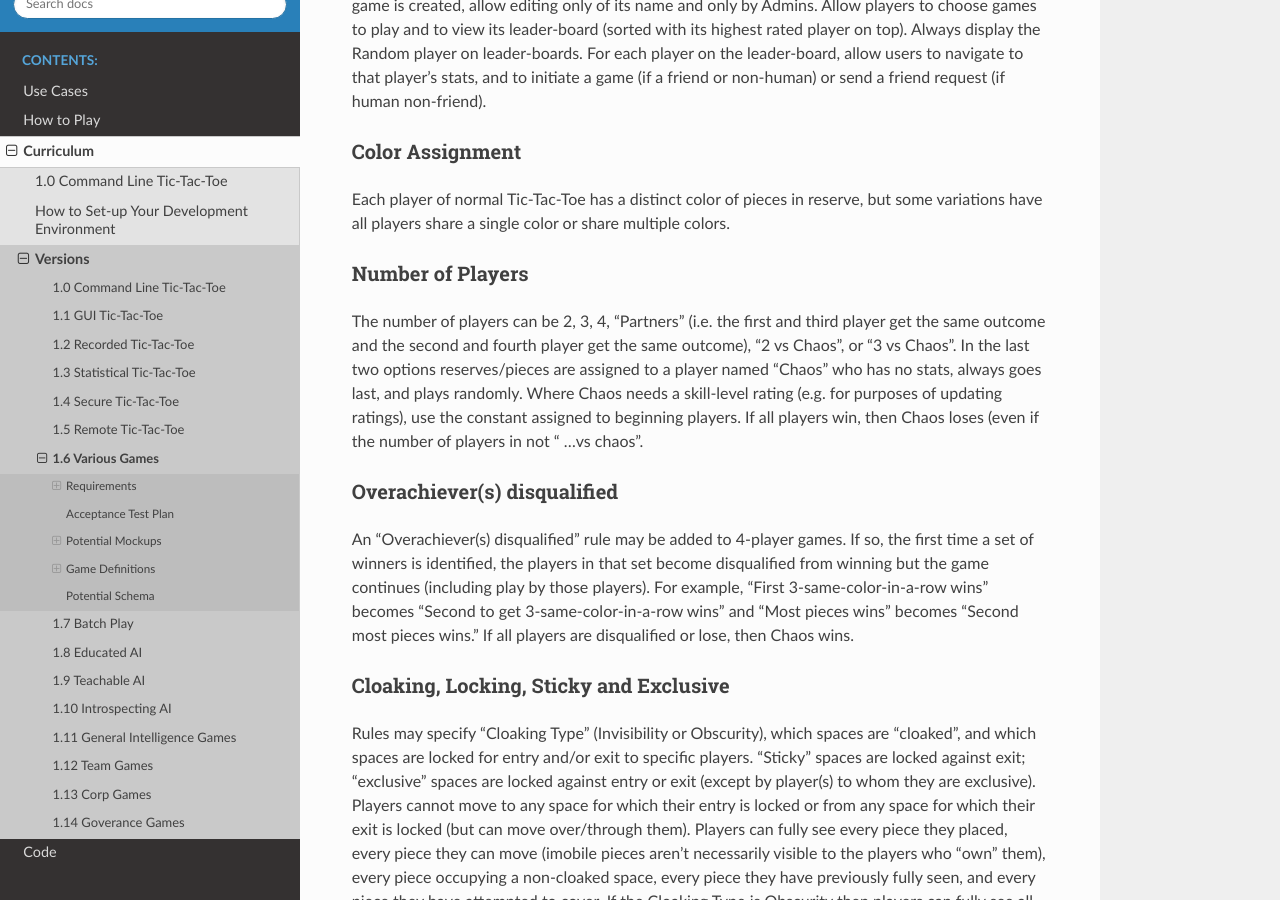
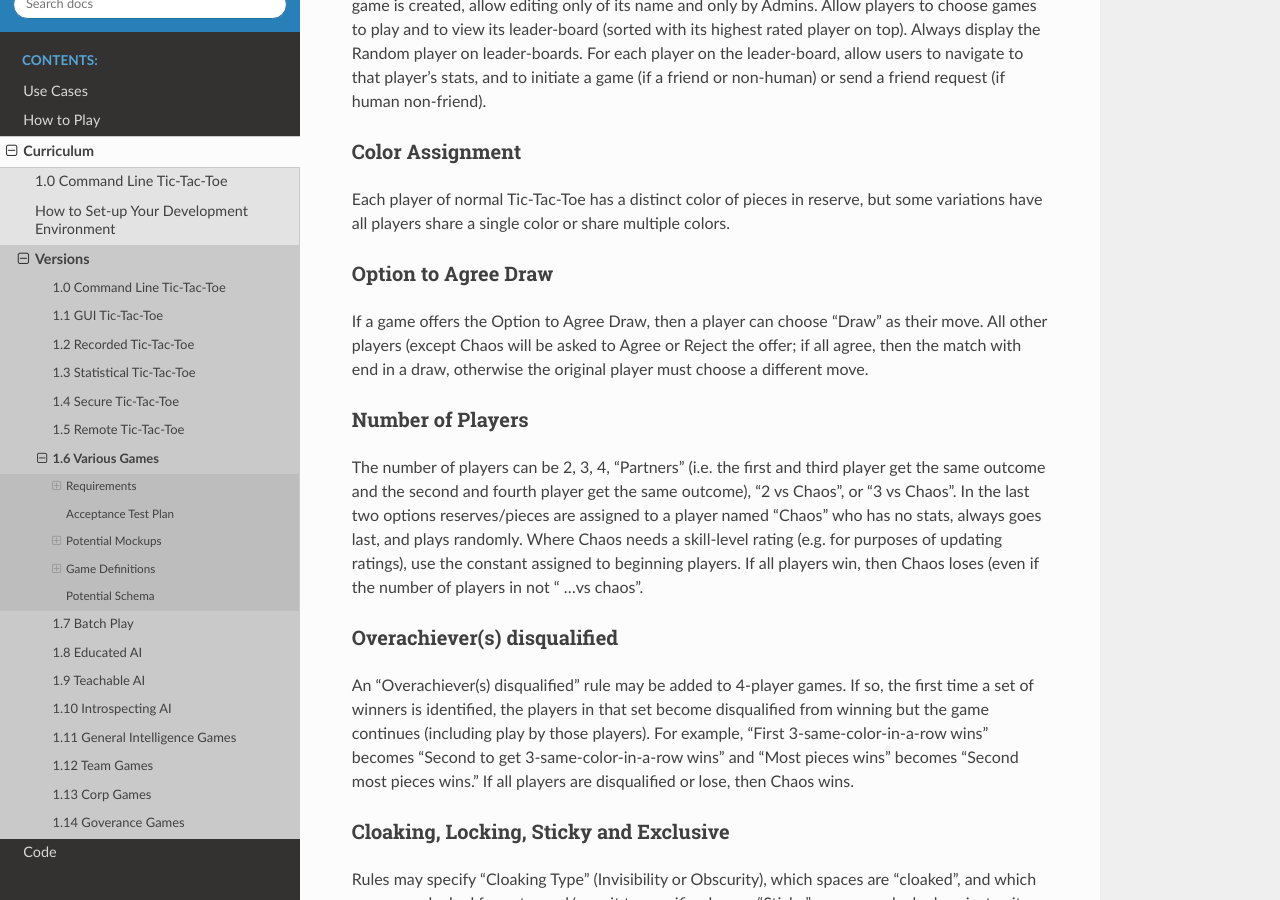
Before and after one commit to ChrisSantosLang/redscience, a Sphinx documentation site: the page built from docs/source/releases/games.rst, in a window 1280 px wide and 900 px high, scrolled down 342 px. Built offline with Sphinx 7.4.7 and the Read the Docs theme 2.0.0, drawn with Linux system fonts in a browser that asks for light colours; some of the changed text lies outside the part shown.

Commit message:
Update games.rst

```diff
--- a/docs/source/releases/games.rst
+++ b/docs/source/releases/games.rst
@@ -26,6 +26,15 @@ Color Assignment
 Each player of normal Tic-Tac-Toe has a distinct color of pieces in
 reserve, but some variations have all players share a single color
 or share multiple colors.
+
+Option to Agree Draw
+~~~~~~~~~~~~~~~~~~~~
+
+If a game offers the Option to Agree Draw, then a player can
+choose "Draw" as their move. All other players (except Chaos will
+be asked to Agree or Reject the offer; if all agree, then the
+match with end in a draw, otherwise the original player must choose
+a different move.
 
 Number of Players
 ~~~~~~~~~~~~~~~~~
@@ -413,7 +422,7 @@ Treblecross15:
 
 4on7sq:
   Played on 7x7x1 squares, 25 black and 24 white start in reserve,
-  First 4-same-color-in-a-row wins
+  First 4-same-color-in-a-row wins, Option to Agree Draw
 
 5on15sq:
   Played on 15x15x1 squares, 113 black and 112 white start in
@@ -648,6 +657,9 @@ ContractHunt:
   Phase 2: Simultaneous, chaos locked;
   Phase 3: Option to pass, only chaos unlocked.
 
+OptionalPD:
+  Same as PrisonerDilemma, but with Option to Agree Draw.
+
 ContractPD:
   5x1x2 posts: first stack exclusive to black and starts with
   1 black X, second stack locked, third stack is exclusive to
```
